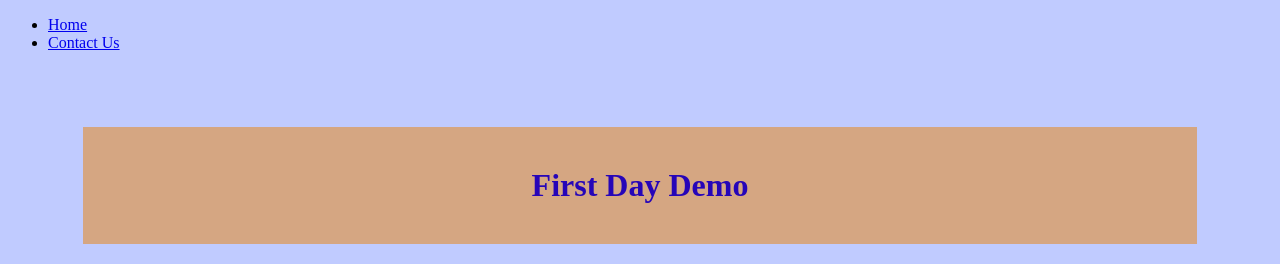
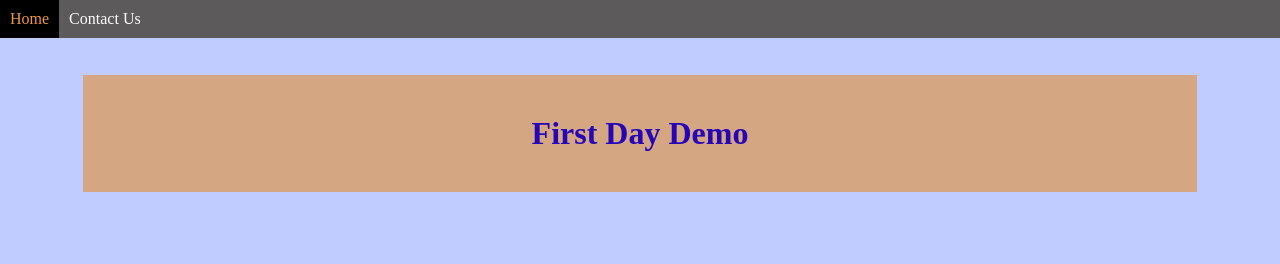
Before and after one commit to big-papa/cs20-class-demos-fall2018, a plain HTML site: page period5-webpage/index.html in a window 1280 px wide. Shown: the top 264 px of the page. Drawn offline with Linux system fonts and the light colour scheme.

Commit message:
nav bar demo

```diff
--- a/period5-webpage/style.css
+++ b/period5-webpage/style.css
@@ -9,3 +9,31 @@ h1 {
 body {
     background-color: rgba(0, 47, 255, 0.246);
 }
+
+nav ul {
+    list-style-type: none;
+    margin: 0;
+    padding: 0;
+    position: fixed;
+    top: 0;
+    left: 0;
+    width: 100%;
+    background-color: rgb(92, 90, 90);
+}
+
+nav ul li {
+    float: left;
+}
+
+nav ul li a {
+    display: block;
+    padding: 10px;
+    background-color: rgb(92, 90, 90);
+    text-decoration: none;
+    color: rgb(255, 255, 255);
+}
+
+nav ul li a:hover {
+    background-color: rgb(0, 0, 0);
+    color: rgb(236, 152, 56);
+}
```
